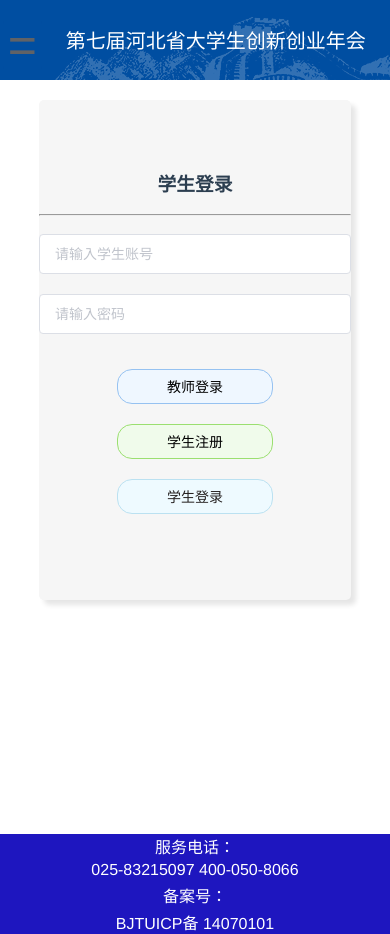
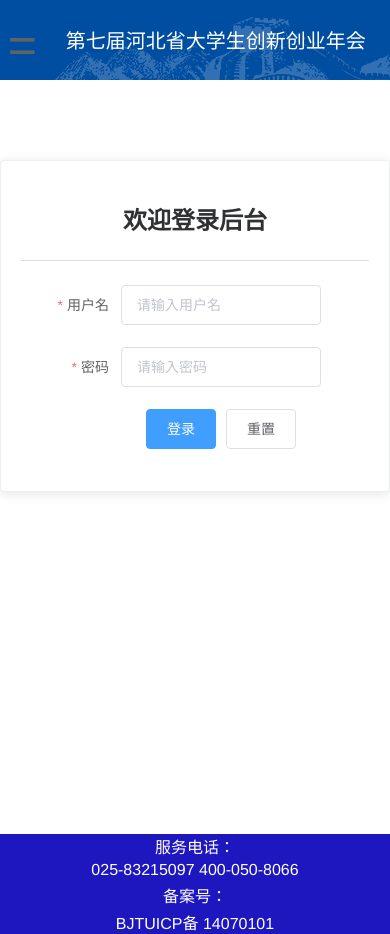
Before and after one commit to NEUQ-ACM/Innovative-annual-website, a Vue app in the folder front-end/innovation/: page /Login in a window 390 px wide. Built offline with nearby package versions, Linux system fonts and the light colour scheme.

Commit message:
欢迎登录后台

```diff
--- a/front-end/innovation/src/views/Login.vue
+++ b/front-end/innovation/src/views/Login.vue
@@ -1,218 +1,110 @@
 <template>
-  <el-container>
-    <el-main>
-      <div class="loginMain">
-        <div class="inputMain" ref="inputMain">
-          <div class="studentMain">
-            <h3>学生登录</h3>
-            <hr />
-            <el-input
-              v-model="studyUser"
-              placeholder="请输入学生账号"
-            ></el-input>
-            <el-input
-              placeholder="请输入密码"
-              v-model="studyPassword"
-              show-password
-            ></el-input>
-            <div class="interfaceBtn">
-              <button @click="changeLogin()">教师登录</button>
-              <button>学生注册</button>
-              <button>学生登录</button>
-            </div>
-          </div>
-          <div class="teacherMain">
-            <h3>教师登录</h3>
-            <hr />
-            <el-input
-              v-model="teacherUser"
-              placeholder="请输入教师账号"
-            ></el-input>
-            <el-input
-              placeholder="请输入密码"
-              v-model="teacherPassword"
-              show-password
-            ></el-input>
-            <div class="interfaceBtn">
-              <button @click="changeLogin()">学生登录</button>
-              <button>教师注册</button>
-              <button>教师登录</button>
-            </div>
-          </div>
-        </div>
-      </div>
-      <div class="mobileLogin">
-        <el-collapse-transition>
-          <div class="studentMain" v-show="!teacherLogin">
-            <h3>学生登录</h3>
-            <hr />
-            <el-input
-              v-model="studyUser"
-              placeholder="请输入学生账号"
-            ></el-input>
-            <el-input
-              placeholder="请输入密码"
-              v-model="studyPassword"
-              show-password
-            ></el-input>
-            <div class="interfaceBtn">
-              <button @click="changeLogin()">教师登录</button>
-              <button>学生注册</button>
-              <button>学生登录</button>
-            </div>
-          </div>
-        </el-collapse-transition>
-        <el-collapse-transition>
-          <div class="teacherMain" v-show="teacherLogin">
-            <h3>教师登录</h3>
-            <hr />
-            <el-input
-              v-model="teacherUser"
-              placeholder="请输入教师账号"
-            ></el-input>
-            <el-input
-              placeholder="请输入密码"
-              v-model="teacherPassword"
-              show-password
-            ></el-input>
-            <div class="interfaceBtn">
-              <button @click="changeLogin()">学生登录</button>
-              <button>教师注册</button>
-              <button>教师登录</button>
-            </div>
-          </div>
-        </el-collapse-transition>
-      </div>
-    </el-main>
-  </el-container>
+  <div class="login">
+    <el-row type="flex"
+            justify="center">
+      <!-- justify 对齐方式 -->
+
+      <el-card shadow="always">
+        <h1 style="text-align: center;">欢迎登录后台</h1>
+        <el-divider></el-divider>
+        <!-- form表单 -->
+        <el-form :model="nameValidateForm"
+                 ref="nameValidateForm"
+                 :rules="rules"
+                 label-width="100px"
+                 class="demo-ruleForm">
+          <!-- 用户名 -->
+          <el-form-item label="用户名"
+                        prop="name">
+            <el-input placeholder="请输入用户名"
+                      type="text"
+                      v-model="nameValidateForm.name"
+                      autocomplete="off"></el-input>
+          </el-form-item>
+          <!-- 密码 -->
+          <el-form-item label="密码"
+                        prop="password">
+            <el-input placeholder="请输入密码"
+                      v-model="nameValidateForm.password"
+                      show-password></el-input>
+          </el-form-item>
+          <!-- 按钮 -->
+          <el-form-item>
+            <el-button type="primary"
+                       @click="submitForm('nameValidateForm')">登录</el-button>
+            <el-button @click="resetForm('nameValidateForm')">重置</el-button>
+          </el-form-item>
+        </el-form>
+      </el-card>
+
+    </el-row>
+  </div>
+
 </template>
 
 <script>
 export default {
-  name: "Login",
-  data() {
+  data () {
     return {
-      studyUser: "",
-      studyPassword: "",
-      teacherUser: "",
-      teacherPassword: "",
-      teacherLogin: false, //false代表学生操作界面true代码教师操作界面
+      nameValidateForm:
+      {
+        name: '',
+        password: '',
+        ipp: 'http://192.168.101.55/',
+      },
+      radio: false,
+      rules: {
+        name: [
+          { required: true, message: '用户名不能为空', trigger: 'blur' },
+        ],
+        password: [
+          { required: true, message: '密码不能为空', trigger: 'blur' },
+        ],
+        ipp: [
+          { required: true, message: '后端IP地址不能为空', trigger: 'blur' },
+        ],
+      },
     };
   },
   methods: {
-    changeLogin() {
-      if (this.teacherLogin) {
-        if (this.$refs.inputMain)
-          this.$refs.inputMain.style.transform = "translateX(0px)";
-        this.teacherLogin = !this.teacherLogin;
-      } else {
-        if (this.$refs.inputMain)
-          this.$refs.inputMain.style.transform = "translateX(-600px)";
-        this.teacherLogin = !this.teacherLogin;
+    submitForm (formName) {
+      this.$refs[formName].validate((valid) => {
+        if (valid) {
+          // alert('Name:' + this.nameValidateForm.name + ';Password:' + this.nameValidateForm.password);
+          // alert(this.nameValidateForm.ipp + this.nameValidateForm.name);
+          this.$router.push('/IndexManage');
+        } else {
+          console.log('error submit!!');
+          return false;
+        }
       }
+      );
     },
-  },
-};
+    resetForm (formName) {
+      this.$refs[formName].resetFields();
+    }
+  }
+}
 </script>
 
-<style scoped>
-.loginMain {
-  height: 300px;
-  width: 600px;
-  margin: 150px auto 20px auto;
-  overflow: hidden;
-  background: #f6f6f6;
-  border-radius: 5px;
-  box-shadow: 5px 5px 5px rgb(0 0 0 / 10%);
+<style>
+.login {
+  margin-top: 80px;
 }
-.inputMain {
-  position: relative;
-  width: 600px;
-  height: 200px;
-  transition: 0.5s;
+.el-radio-group {
+  display: flex;
+  margin: 20px;
+  /* 边缘 */
+  justify-content: center;
 }
-.loginMain .studentMain {
-  height: 200px;
-  width: 600px;
-  display: inline-block;
+.el-card {
+  border-radius: 90px;
+  width: 400px;
 }
-.loginMain .teacherMain {
-  position: absolute;
-  top: 0px;
-  left: 600px;
-  display: inline-block;
-  height: 200px;
-  width: 600px;
+.el-row {
+  margin-bottom: 20px;
 }
-.el-input {
-  margin: 10px 0;
-  width: 400px;
-  height: 40px;
-}
-.interfaceBtn button {
-  cursor: pointer;
-  margin: 20px;
-  width: 100px;
-  height: 35px;
-  border-radius: 15px;
-  line-height: 20px;
-  font-size: 14px;
-  border: none;
-}
-.interfaceBtn button:nth-child(1) {
-  border: 1px solid #96c2f1;
-  background-color: #eff7ff;
-  color: black;
-}
-.interfaceBtn button:nth-child(2) {
-  border: 1px solid #9bdf70;
-  background-color: #f0fbeb;
-  color: black;
-}
-.interfaceBtn button:nth-child(3) {
-  border: 1px solid #bbe1f1;
-  background-color: #eefaff;
-  color: rgb(37, 32, 32);
-}
-.mobileLogin {
-  display: none;
-  position: relative;
-  height: 500px;
-  width: 80%;
-  margin: 0 auto;
-  background: #f6f6f6;
-  border-radius: 5px;
-  box-shadow: 5px 5px 5px rgb(0 0 0 / 10%);
-}
-.mobileLogin .studentMain {
-  padding-top: 50px;
-}
-.mobileLogin .studentMain .el-input {
-  width: 100%;
-}
-.mobileLogin .interfaceBtn {
-  margin-top: 25px;
-}
-.mobileLogin .interfaceBtn button {
-  width: 50%;
-  margin-top: 0px;
-}
-.mobileLogin .teacherMain {
-  position: absolute;
-  top: 0px;
-}
-.mobileLogin .teacherMain {
-  padding-top: 50px;
-}
-.mobileLogin .teacherMain .el-input {
-  width: 100%;
-}
-@media screen and (max-width: 610px) {
-  .mobileLogin {
-    display: block;
-  }
-  .loginMain {
-    display: none;
-  }
+.el-form-item {
+  width: 300px;
 }
 </style>
```
